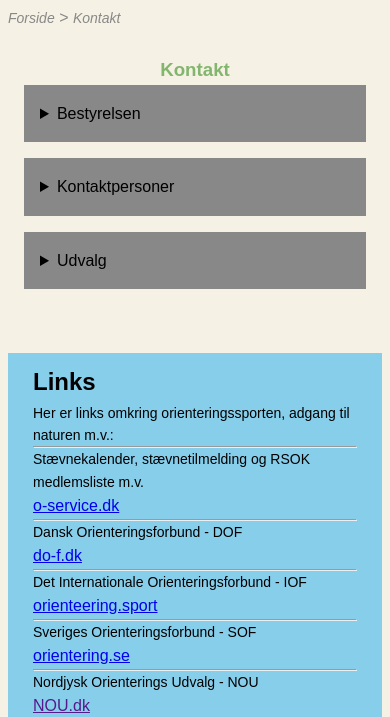
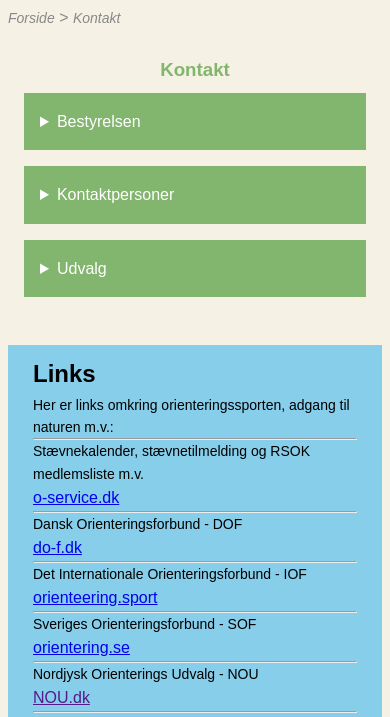
Before and after one commit to Huythvu/Rsok, a plain HTML site: page kontakt.html in a window 390 px wide. Shown: the part 63-780 px from the top of the page. Drawn offline with Linux system fonts and the light colour scheme.

Commit message:
updated all spacing and small fixes
spacing and fixes on all sites. mobile and desktop

```diff
--- a/assets/css/style.css
+++ b/assets/css/style.css
@@ -548,10 +548,10 @@ h1 {
   padding-bottom: var(--textPaddingSpacingMobile);
 }
 .HogHbillede {
-  width: 100%;
   padding-top: var(--sectionPaddingSmlMobile);
   padding-bottom: var(--textPaddingSpacingMobile);
   display: block;
+  border: 2px solid red;
 }
 
 .HogH p {
@@ -883,13 +883,15 @@ padding-bottom: var(--sectionPaddingSmlMobile);
   display: flex;
   justify-content: space-between;
   max-width: 450px;
-
-  /* general fix maybe fix because hard code */
   margin: 1rem;
-
+}
+summary{
+  color: var(--white);
+}
+.kontakt h1{
+  padding-bottom: var(--textPaddingSpacingMobile);
 }
 .kontaktcards img {
-  /* general fix hard code? */
   width: 150px;
   text-align: center;
 }
@@ -904,19 +906,20 @@ h3 {
 
 .links {
   background-color: var(--clearSky);
-  padding: 25px;
-  padding-top: 10px;
-  /* general fix fix senere */
-  margin-top: 3rem;
+  padding-inline: 25px;
+  padding-block: 10px;
+  margin-top:var(--sectionPaddingSmlMobile);
 
 }
 .links h2{
   color: var(--black);
-
+}
+.links{
+  margin-bottom: var(--sectionPaddingSmlMobile);
 }
 .details-kontakt-mobile summary{
   padding: 1rem;
-  background-color: var(--grey);
+  background-color: var(--freshMint);
   margin: 1rem;
   margin-top: 0;
   font-family: "Arial", sans-serif;
@@ -936,8 +939,7 @@ h3 {
 /* media til medlemsskab */
 @media only screen and (min-width: 1440px){
 .Medlemskabcards{
-  /* width: 22vw; */
-  /* width: 25vw; */
+  width: 22vw;
   height: auto;
   aspect-ratio: 5/4;
   max-width: 5000px;
@@ -985,6 +987,9 @@ h3 {
   display: block;
   font-size: 1rem;
 }
+.details-kontakt-desktop h2{
+  padding-top: var(--sectionPaddingSmlDesktop);
+}
 .Bestyrelse{
   display: grid;
   grid-template-columns: 1fr 1fr 1fr;
@@ -1000,11 +1005,17 @@ h3 {
   grid-template-columns: 1fr 1fr 1fr;
     grid-template-rows: 1fr 1fr 1fr 1fr;
 }
+.kantakt h1{
+  padding: 0;
+}
 .kontaktcards h2{
   font-size: 2rem;
 }
 .kontaktcards p{
   font-size: 1rem;
 }
+.links{
+  margin-block: var(--sectionPaddingSmlDesktop);
+}
 }
 /*  */
--- a/kontakt.html
+++ b/kontakt.html
@@ -60,7 +60,7 @@
         <a href="./index.html"><p>Forside</p></a>
         <a href="#"><p>Kontakt</p></a>
       </div>
-      <section>
+      <section class="kontakt">
         <article>
           <h1>Kontakt</h1>
         </article>
@@ -156,7 +156,9 @@
                 <p>Kirsten Kjær Andersen</p>
                 <h3>Kontakt:</h3>
                 <p>-</p>
-                <a href="mailto:kortsalg@roldskovok.dk">kortsalg@roldskovok.dk</a>
+                <a href="mailto:kortsalg@roldskovok.dk"
+                  >kortsalg@roldskovok.dk</a
+                >
               </div>
             </article>
             <article class="kontaktcards">
@@ -197,7 +199,9 @@
                 <p>Laura Bobach</p>
                 <h3>Kontakt:</h3>
                 <a href="tel:22335302">22335302</a>
-                <a href="mailto:laura@bobach.nameok.dk">laura@bobach.nameok.dk</a>
+                <a href="mailto:laura@bobach.nameok.dk"
+                  >laura@bobach.nameok.dk</a
+                >
               </div>
             </article>
             <article class="kontaktcards">
@@ -233,7 +237,9 @@
                 <p>Mette Rackham</p>
                 <h3>Kontakt:</h3>
                 <a href="tel:22248324">22248324</a>
-                <a href="mailto:meha@royalgreenland.com">meha@royalgreenland.com</a>
+                <a href="mailto:meha@royalgreenland.com"
+                  >meha@royalgreenland.com</a
+                >
               </div>
             </article>
             <article class="kontaktcards">
@@ -305,7 +311,9 @@
                 <p>Helge Søgaard</p>
                 <h3>Kontakt:</h3>
                 <a href="tel:40615761">40615761</a>
-                <a href="mailto:formanden@roldskovok.dk">formanden@roldskovok.dk</a>
+                <a href="mailto:formanden@roldskovok.dk"
+                  >formanden@roldskovok.dk</a
+                >
               </div>
             </article>
           </section>
@@ -325,7 +333,9 @@
                 <p>Helge Søgaard</p>
                 <h3>Kontakt:</h3>
                 <a href="tel:40615761">40615761</a>
-                <a href="mailto:formanden@roldskovok.dk">formanden@roldskovok.dk</a>
+                <a href="mailto:formanden@roldskovok.dk"
+                  >formanden@roldskovok.dk</a
+                >
               </div>
             </article>
             <article class="kontaktcards">
@@ -403,7 +413,9 @@
                 <p>Kirsten Kjær Andersen</p>
                 <h3>Kontakt:</h3>
                 <p>-</p>
-                <a href="mailto:kortsalg@roldskovok.dk">kortsalg@roldskovok.dk</a>
+                <a href="mailto:kortsalg@roldskovok.dk"
+                  >kortsalg@roldskovok.dk</a
+                >
               </div>
             </article>
             <article class="kontaktcards">
@@ -445,7 +457,9 @@
                 <p>Laura Bobach</p>
                 <h3>Kontakt:</h3>
                 <a href="tel:22335302">22335302</a>
-                <a href="mailto:laura@bobach.nameok.dk">laura@bobach.nameok.dk</a>
+                <a href="mailto:laura@bobach.nameok.dk"
+                  >laura@bobach.nameok.dk</a
+                >
               </div>
             </article>
             <article class="kontaktcards">
@@ -481,7 +495,9 @@
                 <p>Mette Rackham</p>
                 <h3>Kontakt:</h3>
                 <a href="tel:22248324">22248324</a>
-                <a href="mailto:meha@royalgreenland.com">meha@royalgreenland.com</a>
+                <a href="mailto:meha@royalgreenland.com"
+                  >meha@royalgreenland.com</a
+                >
               </div>
             </article>
             <article class="kontaktcards">
@@ -553,7 +569,9 @@
                 <p>Helge Søgaard</p>
                 <h3>Kontakt:</h3>
                 <a href="tel:40615761">40615761</a>
-                <a href="mailto:formanden@roldskovok.dk">formanden@roldskovok.dk</a>
+                <a href="mailto:formanden@roldskovok.dk"
+                  >formanden@roldskovok.dk</a
+                >
               </div>
             </article>
           </section>
```
Also changed, not shown: orienteringsløb.html (+2 -0 lines).
